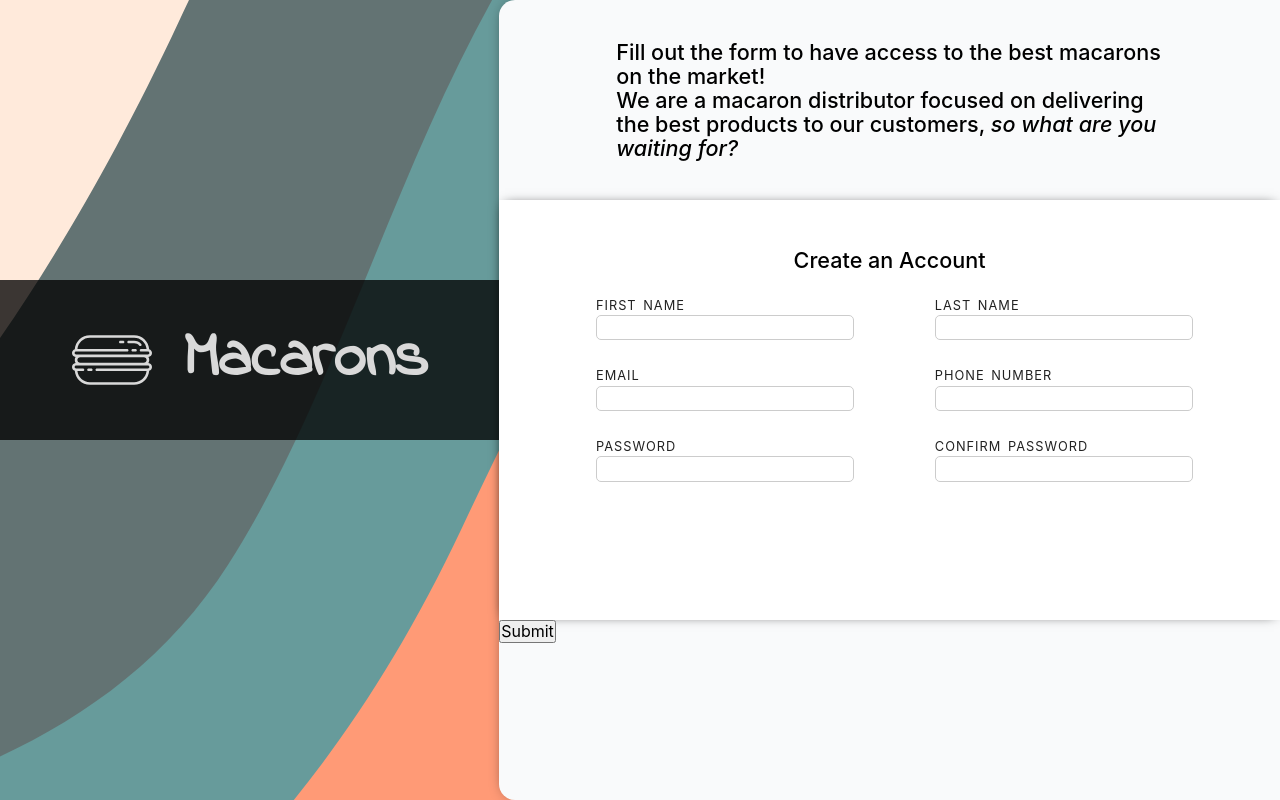
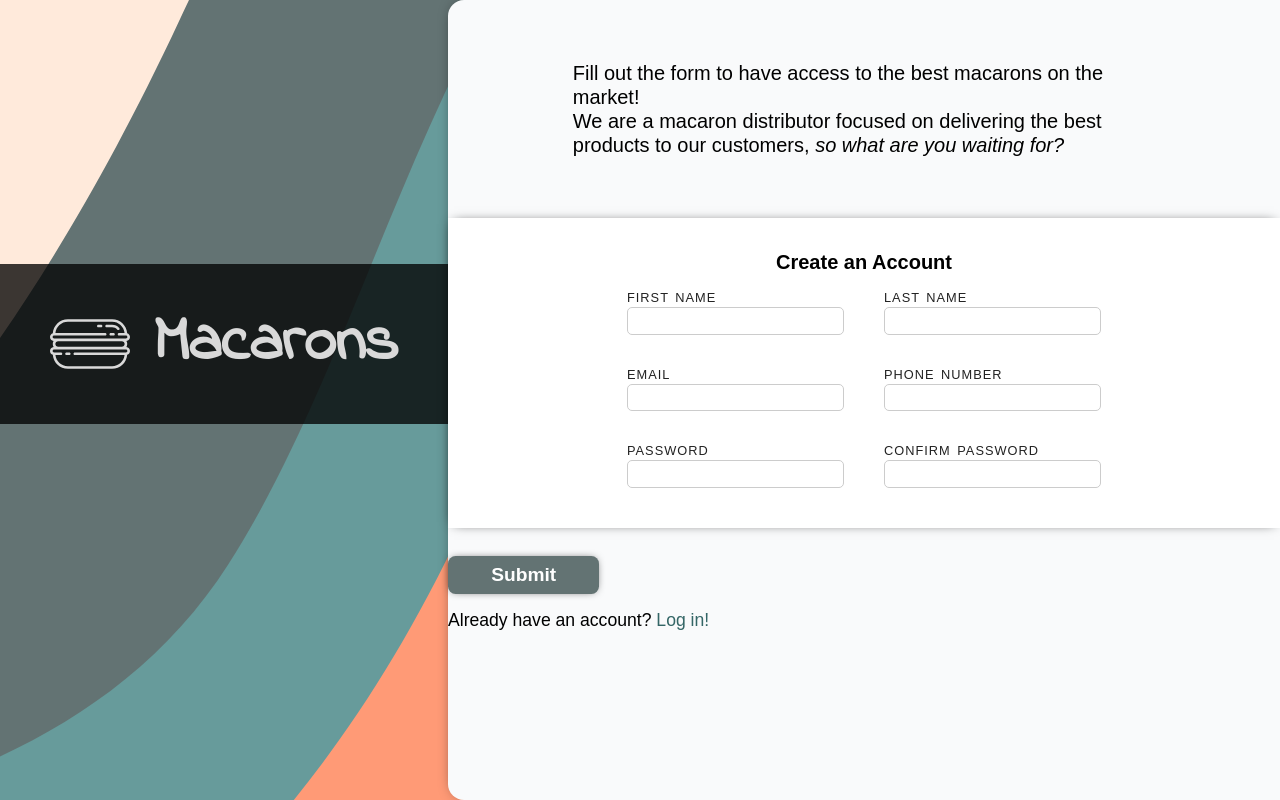
Before and after one commit to SamuelFVG/sign-up-form, a plain HTML site: page index.html in a window 1280 px wide. Drawn offline with Linux system fonts and the light colour scheme.

Commit message:
Refactoring and fixed bugs on css

```diff
--- a/index.html
+++ b/index.html
@@ -70,6 +70,7 @@
                 </div>
                 <div id="sumbit-container">
                     <button type="submit">Submit</button>
+                    <p id="change-page">Already have an account? <a href="#">Log in!</a></p>
                 </div>
             </form>
         </div>
--- a/styles/style.css
+++ b/styles/style.css
@@ -2,19 +2,19 @@
 
 body {
     display: flex;
-    background: url("../images/wallpaper.svg") no-repeat fixed;
+    background: url("../images/wallpaper.svg");
     background-size: cover;
-    min-height: 100vh;
-    font-family: -apple-system, BlinkMacSystemFont, 'Segoe UI', Roboto, Oxygen, Ubuntu, Cantarell, 'Open Sans', 'Helvetica Neue', sans-serif;
+    font-family: sans-serif;
 }
+
 #left-side{
-    width: 39%;
-    flex-shrink: 5;
+    width: 35%;
+    min-width: fit-content;
     overflow: hidden;
 }
 #logo-container {
-    position: sticky;
-    top: calc((100vh - 15rem)/2);
+    position: relative;
+    top: 33%;
 
     background-color: rgba(0, 0, 0, 0.767);
     height: 10rem;
@@ -22,8 +22,17 @@ body {
     display: flex;
     align-items: center;
     justify-content: center;
-    gap: 2rem;
+    gap: 1.5rem;
 }
+
+@media only screen and (max-width: 828px) {
+    #logo-container {
+        flex-direction: column;
+        gap: 0;
+        padding: 1rem;
+    }
+}
+
 #macaron-txt {
     font-family: 'Indie Flower', cursive, monospace, sans-serif;
     color: #d9d9d9;
@@ -36,61 +45,52 @@ body {
 }
 
 #right-side {
-    flex-basis: 61%;
+    flex-basis: 65%;
     background-color:  #f9fafb;
-    box-shadow: 0 0 1rem -8px black;
+    box-shadow: 0 0 1rem -.5rem black;
     border-radius: 1rem 0 0 1rem;
-
-    display: flex;
-    flex-direction: column;
 }
 #motivation-text-container{
     margin: 2.5rem 0 2.5rem 0;
-    flex: 1;
+    height: 17.25%;
+
     display: flex;
     align-items: center;
     justify-content: center;
 }
 .text {
-    font-size: 1.35rem;
-    font-weight: 500;
+    font-size: 1.25rem;
+
 }
 #motivation-text-container > p {
     width: 70%;
-    line-height: 1.5rem;
-}
-
-#form {
-    flex: 5;
 }
 
 #inputs-container {
-    padding: 0 1rem;
-    height: 70%;
+    padding: 2rem 2.5rem 2.5rem;
     background-color: white;
     box-shadow: 0 0 12px -6px black;
 }
 #inputs-container .text {
     text-align: center;
-    padding: 3rem 0 1.5rem;
-}
-#lists-container {
-    display: flex;
-    justify-content: space-evenly;
-    align-items: center;
+    font-weight: bold;
+    padding-bottom: 1rem;
 }
 
-#submit-container {
-    height: 30%;
-    background-color: #f9fafb;
+#lists-container {
+    width: fit-content;
+    margin: 0 auto 0 auto;
+
+    display: flex;
+    align-items: center;
+    gap: 2.5rem;
 }
-
 ul {
     list-style: none;
-    margin-left: 0.6rem;
+
     display: flex;
     flex-direction: column;
-    gap: 1.75rem;
+    gap: 2rem;
 }
 li{
     flex: 0 0 0;
@@ -106,11 +106,40 @@ input{
     margin-top: 2px;
     border-radius: 5px;
     border: 1px solid #cccccc;
-    padding: 2px 4px;
+    padding: 3px 4px;
 }
 input:focus {
     outline: none;
-    border: 1px solid blue;
+    border: 1px solid #679b9b;
     box-shadow: 0 0 5px -2px black;
 
 }
+
+#sumbit-container {
+    padding-top: 1.75rem;
+    flex-direction: column;
+    align-items: center;
+    gap: 0.25rem;
+}
+button {
+    padding: .4em 2.25em;
+    font-size: 1.2rem;
+    background-color: #637373;
+    color: white;
+    font-weight: bold;
+    border: none;
+    border-radius: .4em;
+    box-shadow: 0 0 10px -4px black;
+}
+
+button:hover {
+    background-color: #556363;
+}
+p#change-page {
+    padding-top: 1rem;
+    font-size: 1.1rem;
+}
+a {
+    color: #346666;
+    text-decoration: none;
+}
```
